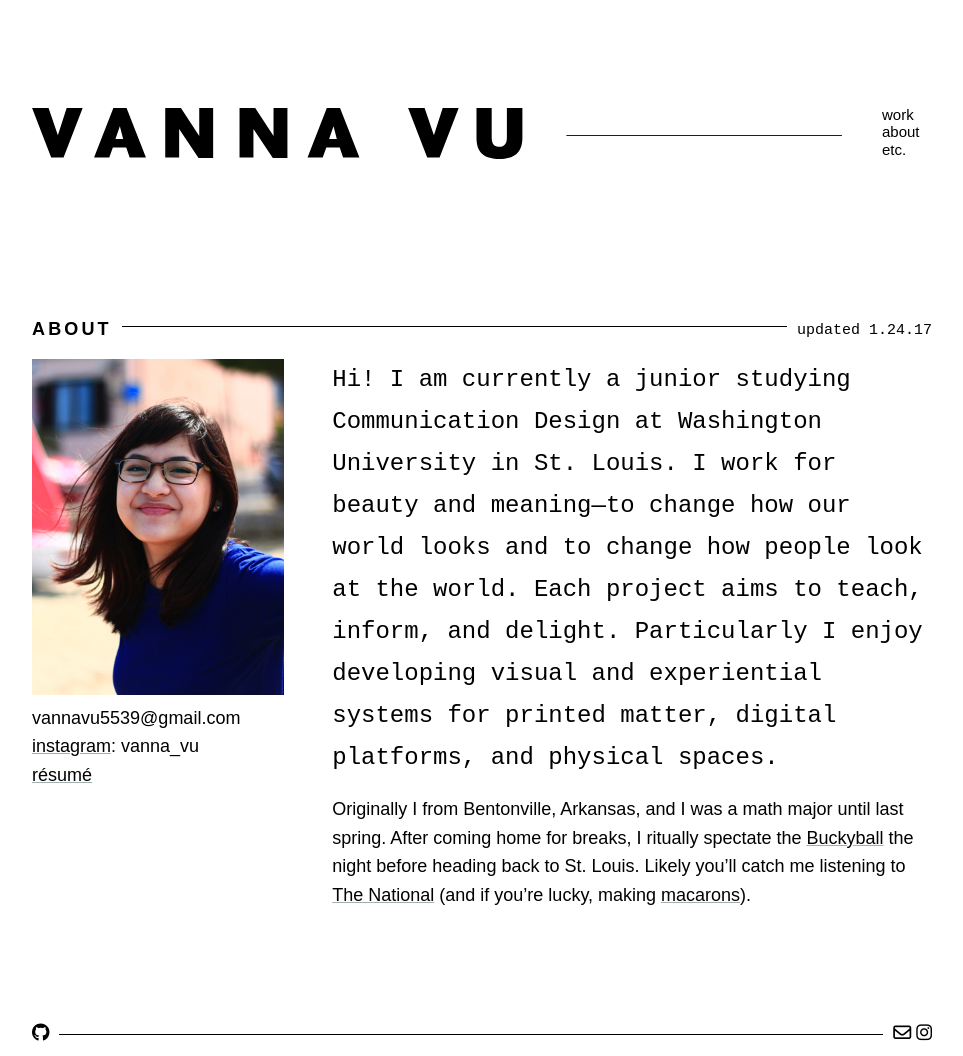
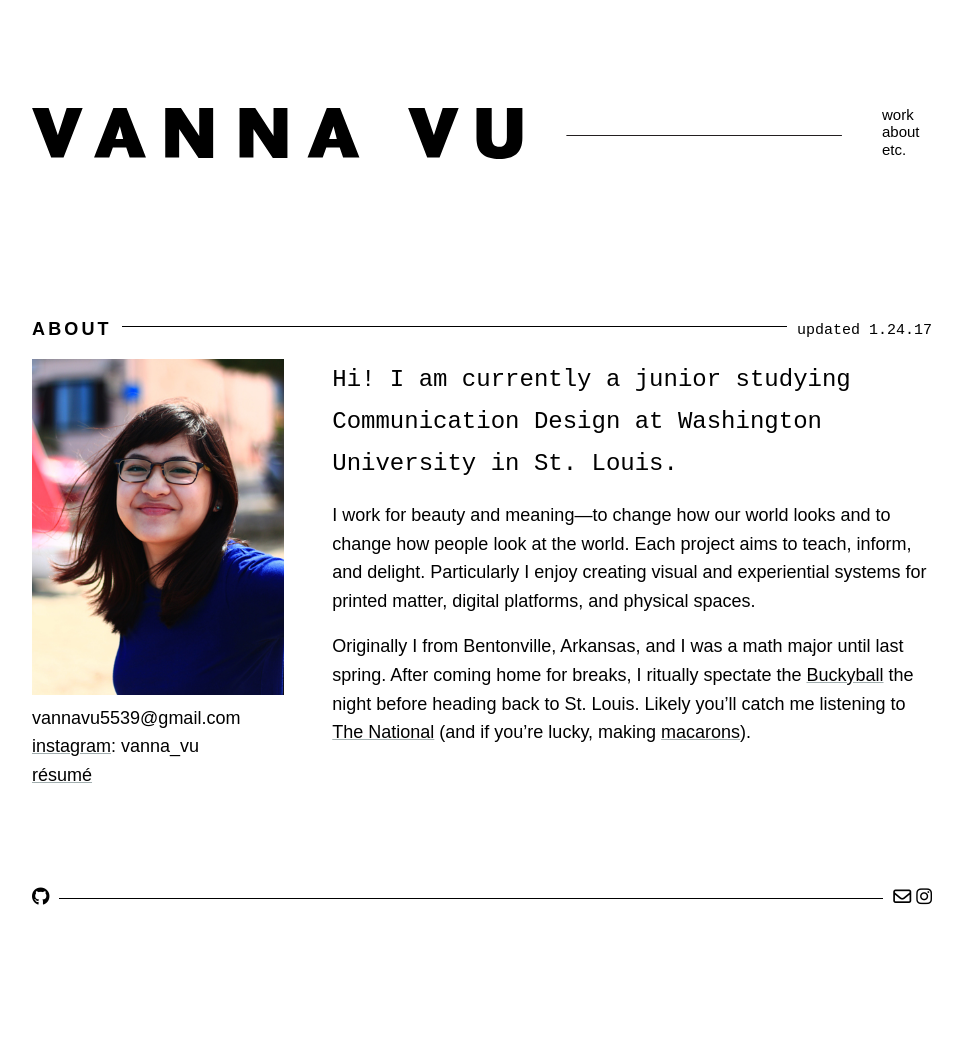
Before and after one commit to vannavu/vannavu.github.io, a Jekyll site: the page built from about.md, in a window 1280 px wide. Shown: the whole page, without its empty margins (158-1121 px from the left). Built offline with Jekyll 4.4.1, drawn with Linux system fonts in a browser that asks for light colours; nearby versions of some CDN libraries; some web fonts are replaced; after the commit the page ends 920 px from its top, so only the background shows below that.

Commit message:
updated about

```diff
--- a/about.md
+++ b/about.md
@@ -10,6 +10,8 @@
 [instagram](http://instagram.com/vanna_vu){:target="_blank}: vanna_vu
 [r&eacute;sum&eacute;](/documents/resume_spring18_vannavu.pdf){:target="_blank"}
 
-## Hi! I am currently a junior studying Communication Design at Washington University in St. Louis. I work for beauty and meaning&mdash;to change how our world looks and to change how people look at the world. Each project aims to teach, inform, and delight. Particularly I enjoy developing visual and experiential systems for printed matter, digital platforms, and physical spaces.
+## Hi! I am currently a junior studying Communication Design at Washington University in St. Louis.
+
+I work for beauty and meaning&mdash;to change how our world looks and to change how people look at the world. Each project aims to teach, inform, and delight. Particularly I enjoy creating visual and experiential systems for printed matter, digital platforms, and physical spaces.
 
 Originally I from Bentonville, Arkansas, and I was a math major until last spring. After coming home for breaks, I ritually spectate the [Buckyball](https://crystalbridges.org/blog/welcome-home-buckyball/){:target="_blank"} the night before heading back to St. Louis. Likely you'll catch me listening to [The National](https://www.youtube.com/watch?v=i8yehVUF8h0){:target="_blank"} (and if you're lucky, making [macarons](../images/macaronmadness.jpg){:target="_blank"}).
```
